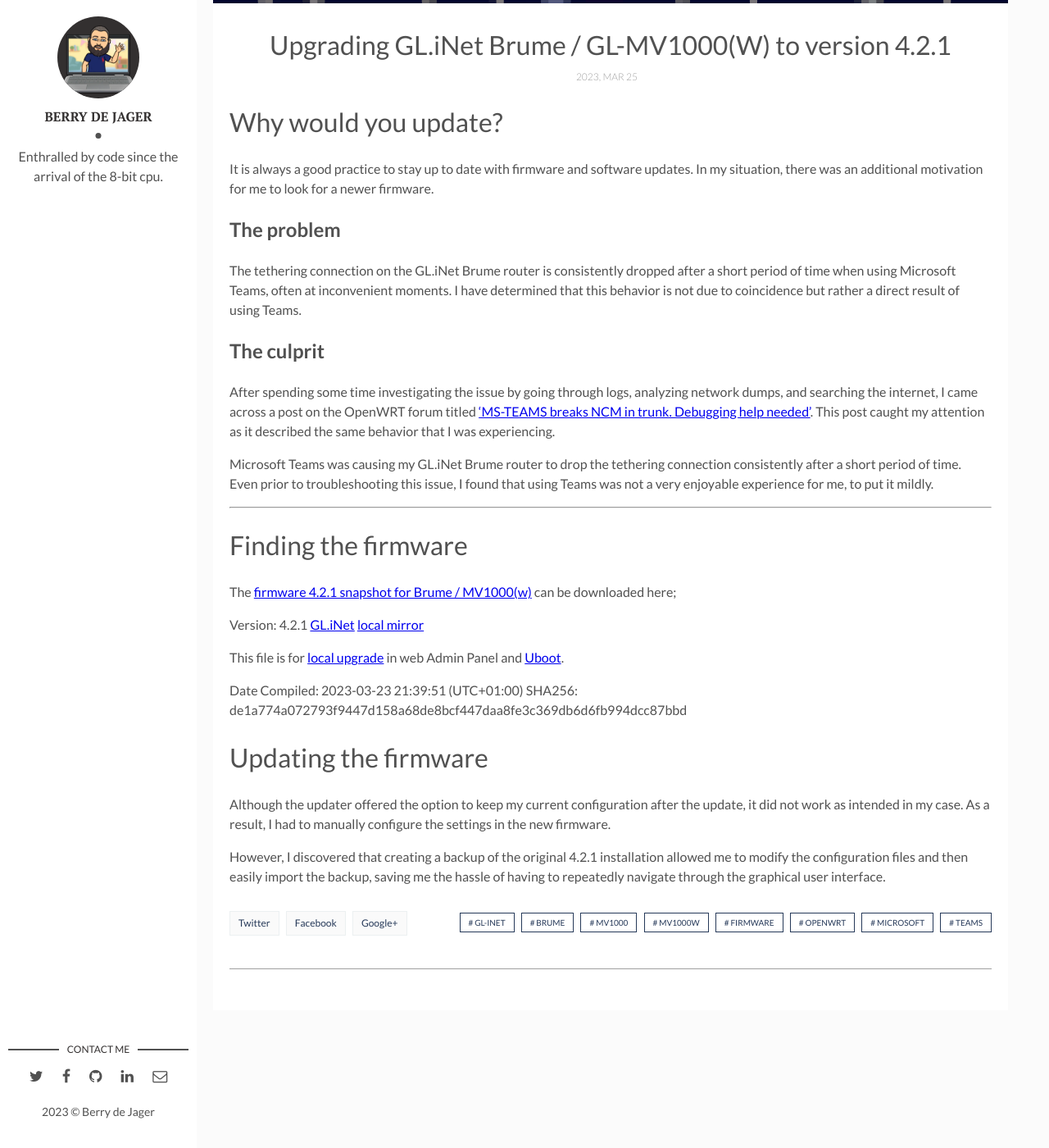
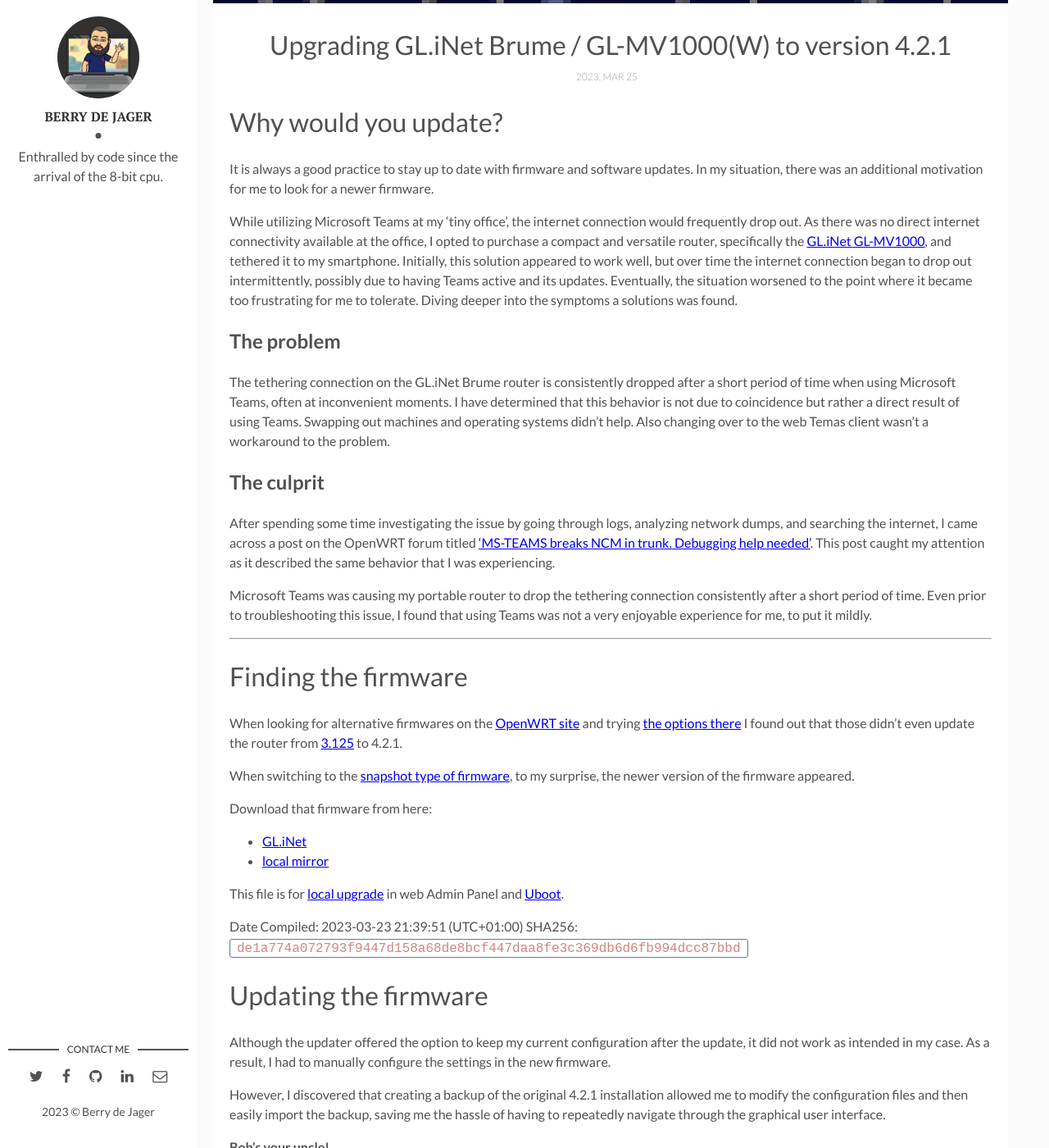
Before and after one commit to berrydejager/code, a Jekyll site: the page built from _posts/2023-03-25-Upgrade-GL-iNet-Brume-OpenWRT.markdown, in a window 1280 px wide and 1400 px high, scrolled down 259 px. Shown: the whole window at 82% size. Built offline with Jekyll 4.4.1, drawn with Linux system fonts in a browser that asks for light colours.

Commit message:
Update 2023-03-25-Upgrade-GL-iNet-Brume-OpenWRT.markdown

```diff
--- a/_posts/2023-03-25-Upgrade-GL-iNet-Brume-OpenWRT.markdown
+++ b/_posts/2023-03-25-Upgrade-GL-iNet-Brume-OpenWRT.markdown
@@ -11,31 +11,40 @@
 
 It is always a good practice to stay up to date with firmware and software updates. In my situation, there was an additional motivation for me to look for a newer firmware.
 
+While utilizing Microsoft Teams at my 'tiny office', the internet connection would frequently drop out. As there was no direct internet connectivity available at the office, I opted to purchase a compact and versatile router, specifically the [GL.iNet GL-MV1000](https://www.gl-inet.com/products/gl-mv1000/), and tethered it to my smartphone. Initially, this solution appeared to work well, but over time the internet connection began to drop out intermittently, possibly due to having Teams active and its updates. Eventually, the situation worsened to the point where it became too frustrating for me to tolerate. Diving deeper into the symptoms a solutions was found.
+
 ## The problem
 
-The tethering connection on the GL.iNet Brume router is consistently dropped after a short period of time when using Microsoft Teams, often at inconvenient moments. I have determined that this behavior is not due to coincidence but rather a direct result of using Teams.
+The tethering connection on the GL.iNet Brume router is consistently dropped after a short period of time when using Microsoft Teams, often at inconvenient moments. I have determined that this behavior is not due to coincidence but rather a direct result of using Teams. Swapping out machines and operating systems didn't help. Also changing over to the web Temas client wasn't a workaround to the problem.
 
 ## The culprit
 
 After spending some time investigating the issue by going through logs, analyzing network dumps, and searching the internet, I came across a post on the OpenWRT forum titled ['MS-TEAMS breaks NCM in trunk. Debugging help needed'](https://forum.openwrt.org/t/ms-teams-breaks-ncm-in-trunk-debugging-help-needed/77724/2). This post caught my attention as it described the same behavior that I was experiencing.
 
-Microsoft Teams was causing my GL.iNet Brume router to drop the tethering connection consistently after a short period of time. Even prior to troubleshooting this issue, I found that using Teams was not a very enjoyable experience for me, to put it mildly.
+Microsoft Teams was causing my portable router to drop the tethering connection consistently after a short period of time. Even prior to troubleshooting this issue, I found that using Teams was not a very enjoyable experience for me, to put it mildly.
 
 ---
 
 # Finding the firmware
 
-The [firmware 4.2.1 snapshot for Brume / MV1000(w)](https://dl.gl-inet.com/?model=mv1000&type=snapshot) can be downloaded here;
+When looking for alternative firmwares on the [OpenWRT site](https://openwrt.org/toh/gl.inet/gl-mv1000) and trying [the options there](https://openwrt.org/toh/gl.inet/gl-mv1000#installation) I found out that those didn't even update the router from [3.125](https://dl.gl-inet.com/?model=mv1000) to 4.2.1.
 
-Version: 4.2.1 [GL.iNet](https://fw.gl-inet.com/firmware/snapshots/20230324/mv1000/openwrt-mv1000-4.2.1-0324-1679603991.img) [local mirror](/assets/bin/openwrt-mv1000-4.2.1-0324-1679603991.img)
+When switching to the [snapshot type of firmware](https://dl.gl-inet.com/?model=mv1000&type=snapshot), to my surprise, the newer version of the firmware appeared.
+
+Download that firmware from here:
+
+*   [GL.iNet](https://fw.gl-inet.com/firmware/snapshots/20230324/mv1000/openwrt-mv1000-4.2.1-0324-1679603991.img)
+*   [local mirror](/assets/bin/openwrt-mv1000-4.2.1-0324-1679603991.img)
 
 This file is for [local upgrade](https://docs.gl-inet.com/en/4/tutorials/firmware_upgrade/) in web Admin Panel and [Uboot](https://docs.gl-inet.com/en/4/tutorials/debrick/).
 
 Date Compiled: 2023-03-23 21:39:51 (UTC+01:00)
-SHA256: de1a774a072793f9447d158a68de8bcf447daa8fe3c369db6d6fb994dcc87bbd
+SHA256: `de1a774a072793f9447d158a68de8bcf447daa8fe3c369db6d6fb994dcc87bbd`
 
 # Updating the firmware
 
 Although the updater offered the option to keep my current configuration after the update, it did not work as intended in my case. As a result, I had to manually configure the settings in the new firmware.
 
 However, I discovered that creating a backup of the original 4.2.1 installation allowed me to modify the configuration files and then easily import the backup, saving me the hassle of having to repeatedly navigate through the graphical user interface.
+
+__Bob's your uncle!__
```
